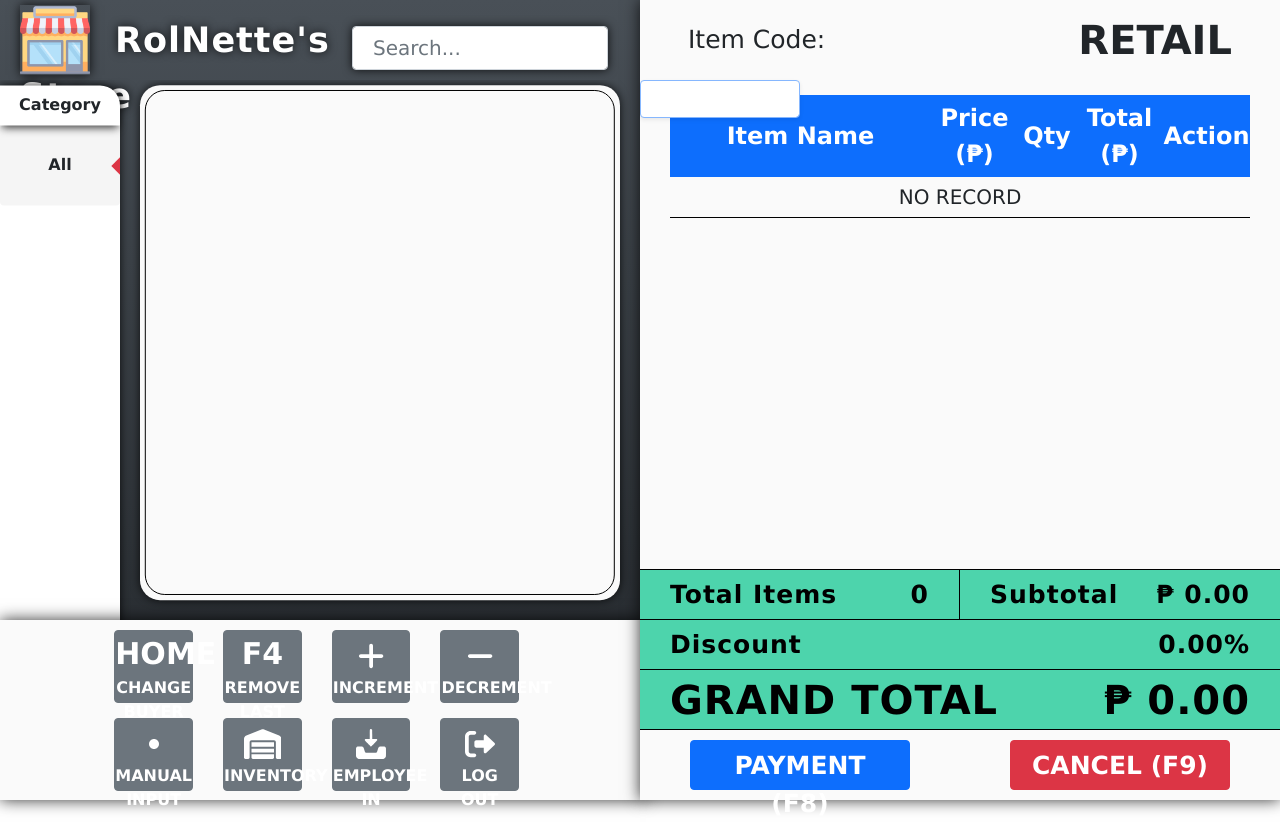
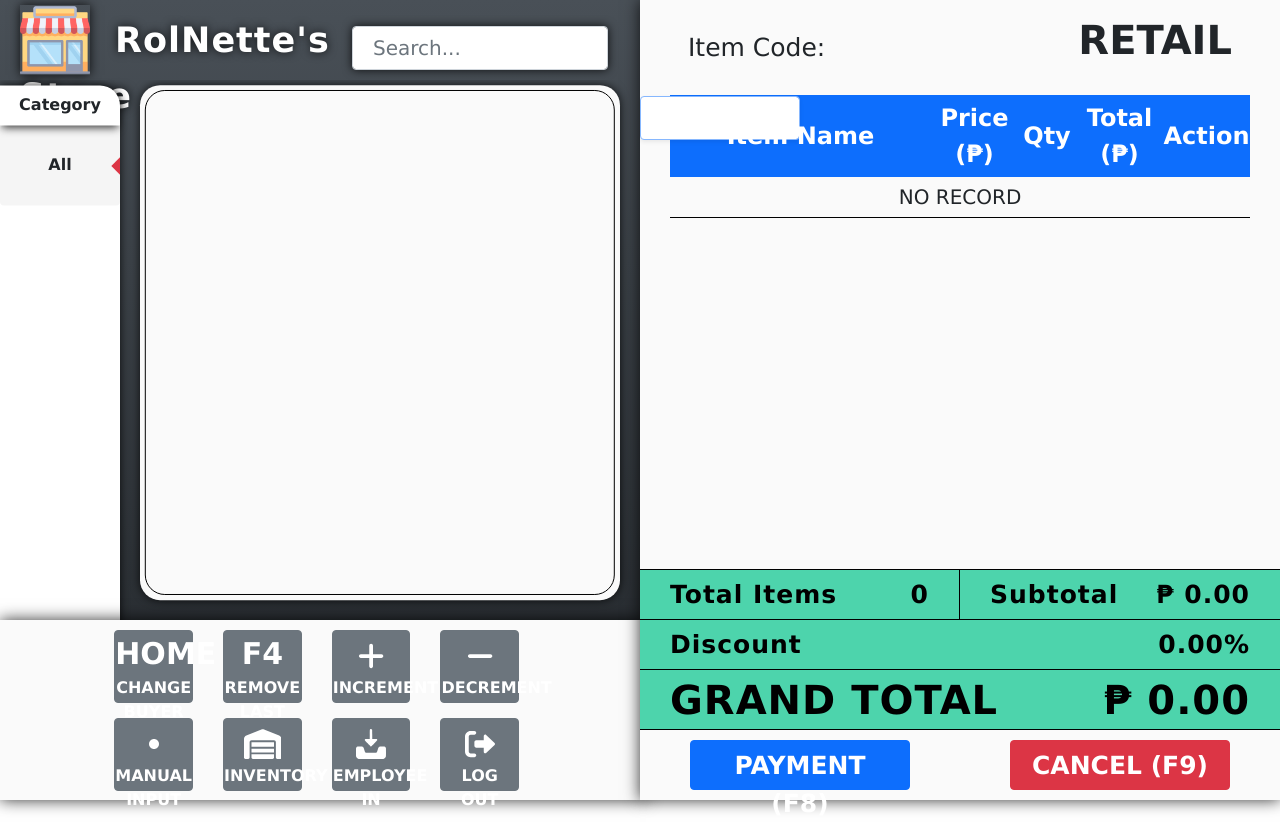
Before and after one commit to nairAnhoJ/Point-Of-Sale-System, a PHP site: page /cashier/home.php in a window 1280 px wide. Run offline with PHP 8.4, Linux system fonts and the light colour scheme; data that the repository does not hold is empty.

Commit message:
Cashier Side - Ongoing

```diff
--- a/styles/cashier/_home.scss
+++ b/styles/cashier/_home.scss
@@ -304,12 +304,13 @@
 
                     label{
                         font-size: 25px;
-                        line-height: 10vh;
+                        line-height: 12vh;
                     }
 
                     #inputItemCode{
                         display: inline;
                         width: 50%;
+                        font-size: 20px;
                     }
 
                     #codeSubmit, #addQty, #minusQty{
--- a/styles/styles.css
+++ b/styles/styles.css
@@ -385,12 +385,13 @@
 
 #nchome-body .nchome-container .right-con .right-top-con .item-code-con label {
   font-size: 25px;
-  line-height: 10vh;
+  line-height: 12vh;
 }
 
 #nchome-body .nchome-container .right-con .right-top-con .item-code-con #inputItemCode {
   display: inline;
   width: 50%;
+  font-size: 20px;
 }
 
 #nchome-body .nchome-container .right-con .right-top-con .item-code-con #codeSubmit, #nchome-body .nchome-container .right-con .right-top-con .item-code-con #addQty, #nchome-body .nchome-container .right-con .right-top-con .item-code-con #minusQty {
```
Also changed, not shown: 1 other file.
